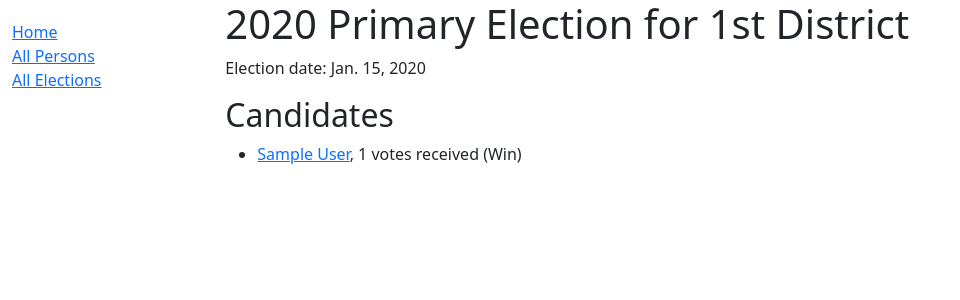
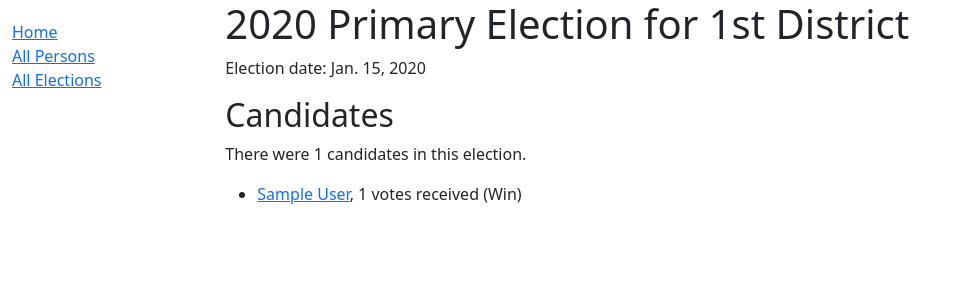
Before and after one commit to maneesha/phlcitycouncil, a Django app: page /phlcitycouncil/election/1 in a window 1280 px wide. Shown: the top 300 px of the page, without its empty margins (0-960 px from the left). Run offline with Django 4.2, Linux system fonts and the light colour scheme; tables that the repository leaves empty hold one stand-in row (values such as "Sample post").

Commit message:
add candidate count to election detail

```diff
--- a/phlcitycouncil/templates/phlcitycouncil/election_detail.html
+++ b/phlcitycouncil/templates/phlcitycouncil/election_detail.html
@@ -7,6 +7,8 @@
 <p>Election date: {{ election.election_date }} </p>
 
 <h2>Candidates</h2>
+
+<p>There were {{ election.candidate_set.all.count }} candidates in this election.</p>
 
 <ul>
     {% for c in election.candidate_set.all|dictsortreversed:'candidate_votes_received' %}
```
